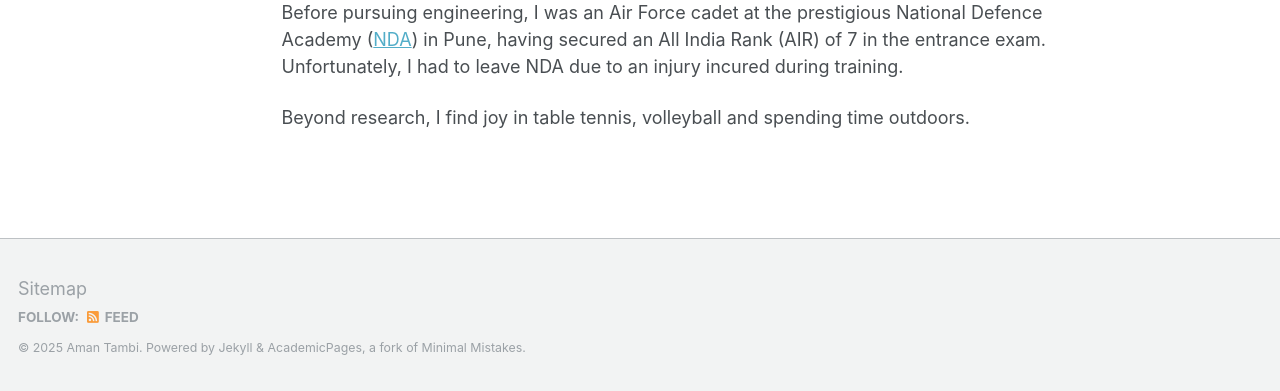
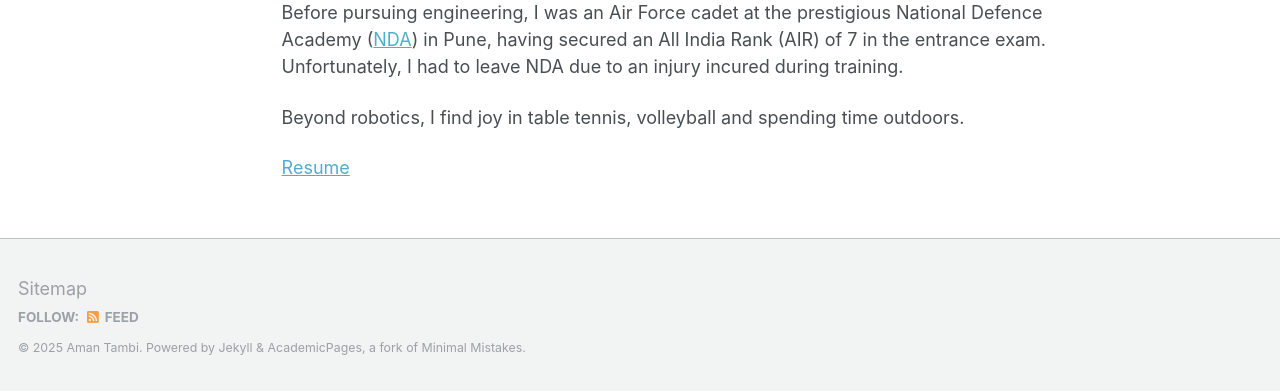
Before and after one commit to AmanTambi/AmanTambi.github.io, a Jekyll site: the page built from _pages/about.md, in a window 1280 px wide and 1084 px high. Shown: the part 690-1081 px from the top of the window. Built offline with Jekyll 4.4.1, drawn with Linux system fonts in a browser that asks for light colours.

Commit message:
resume added

```diff
--- a/_pages/about.md
+++ b/_pages/about.md
@@ -15,4 +15,6 @@ During my undergrad, I interned at several companies, including [Systemantics](h
 
 Before pursuing engineering, I was an Air Force cadet at the prestigious National Defence Academy ([NDA](https://nda.nic.in/)) in Pune, having secured an All India Rank (AIR) of 7 in the entrance exam. Unfortunately, I had to leave NDA due to an injury incured during training.
 
-Beyond research, I find joy in table tennis, volleyball and spending time outdoors.
+Beyond robotics, I find joy in table tennis, volleyball and spending time outdoors.
+
+[Resume](https://drive.google.com/file/d/11h4R_EAsrsYoMxW6hr__qWF-y0WDt04Y/view?usp=sharing)
```
